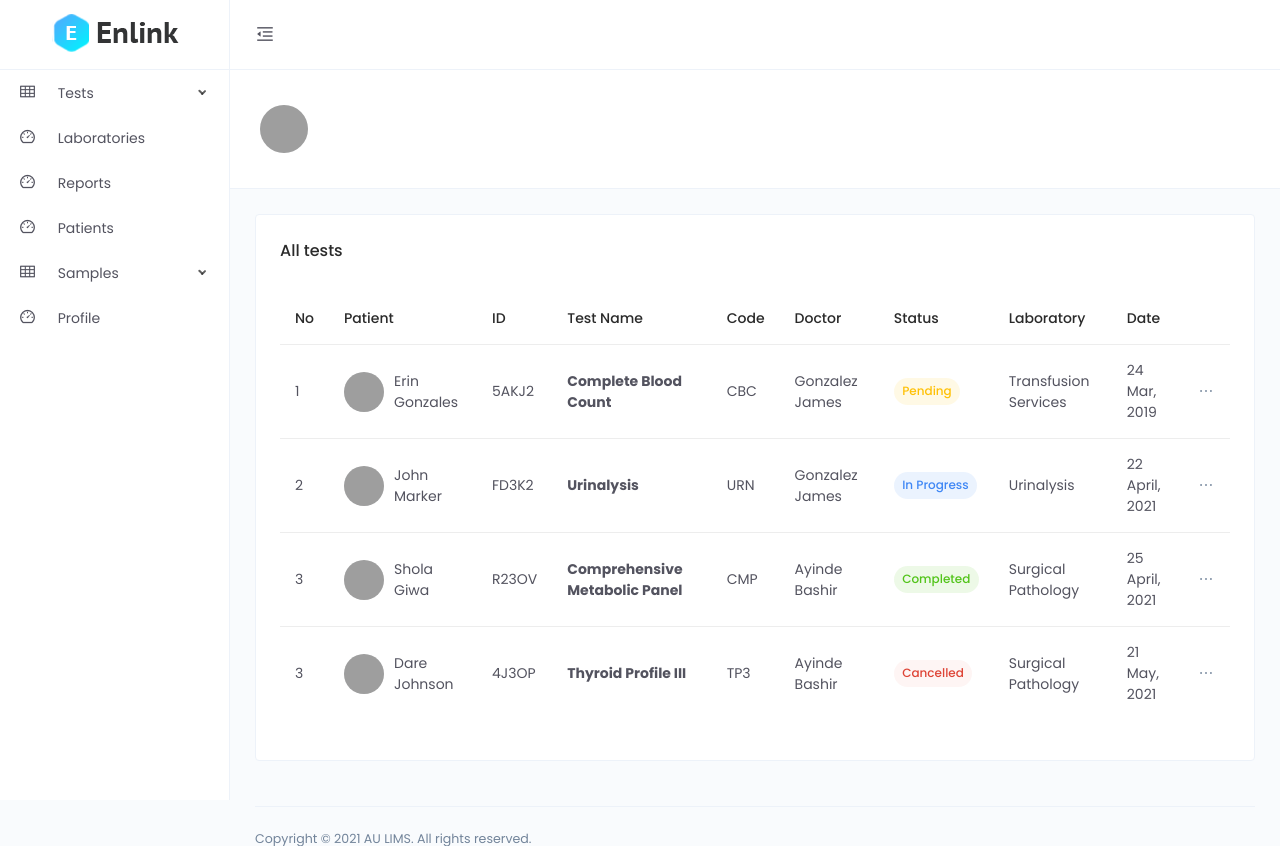
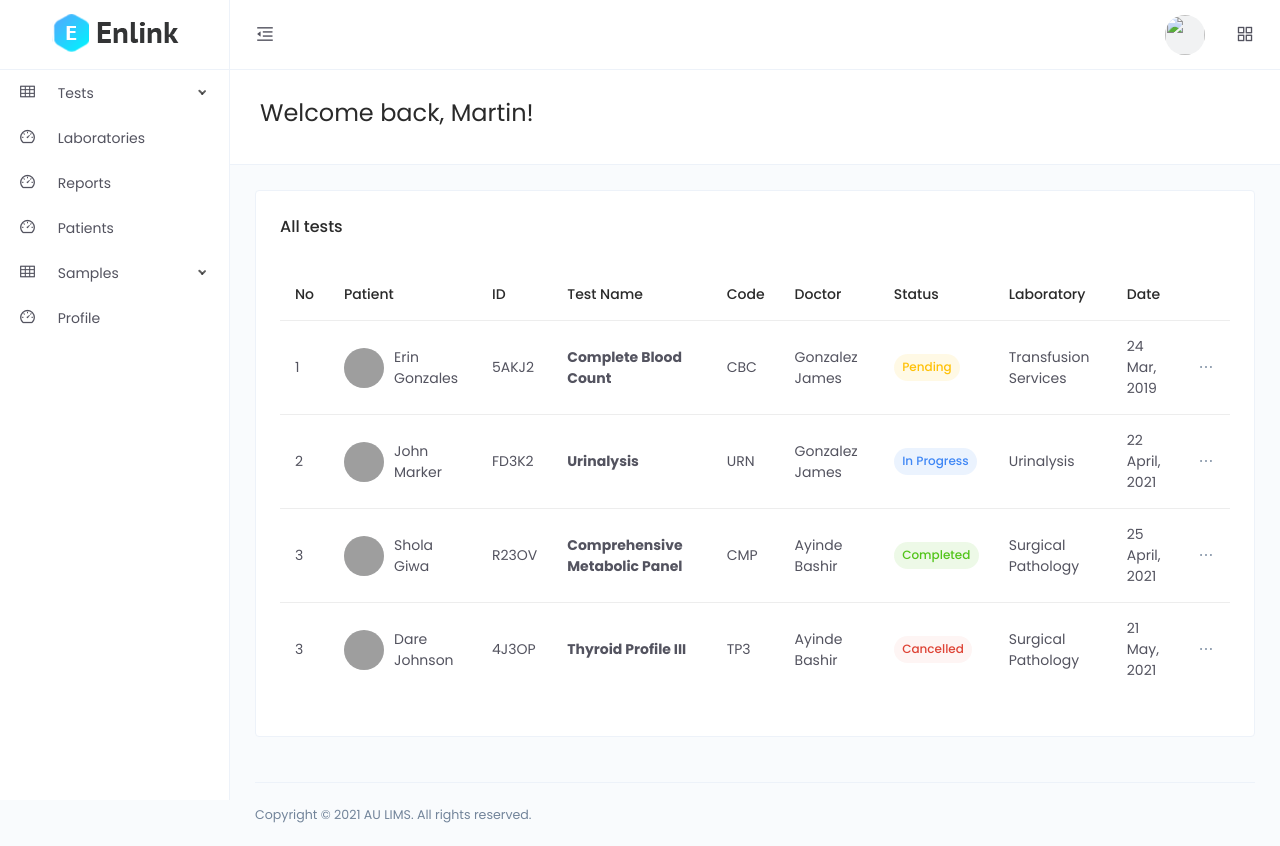
Before and after one commit to Kolaposki/LIMS, a Django app: page /tests/ in a window 1280 px wide. Shown: the top 846 px of the page. After the commit the page ends 823 px from the top, so only its background shows below. Run offline with Django 3.2, Linux system fonts and the light colour scheme; a user stored in the database is signed in; data that the repository does not hold is empty; parts of the project's set-up code (start-up, migrations or seed data) failed here and were passed over; some libraries are stand-ins or nearby versions; grey boxes are pictures that could not be loaded.

Commit message:
:sparkles: :art: Redesign templates

```diff
--- a/templates/base.html
+++ b/templates/base.html
@@ -36,42 +36,26 @@
 
             <!-- Content Wrapper START -->
             <div class="main-content">
+
+                {#                {% load lab_extras %}#}
+
+                {#                {% if request.get_full_path|remove_url == 'new-test' %}#}
+
                 <div class="page-header no-gutters">
-                    <div class="d-md-flex align-items-md-center justify-content-between">
-                        <div class="media m-v-10 align-items-center">
-                            <div class="avatar avatar-image avatar-lg">
-                                <img src="{% static 'images/avatars/thumb-3.jpg' %}" alt="">
-                            </div>
-                            <div class="media-body m-l-15">
-                                {% if logged_user_profile %}
-
-                                    <h4 class="m-b-0">Welcome back, {{ logged_user_profile.full_name }}!</h4>
-                                    {% if logged_user_profile.user_role == 'officer' %}
-                                        <span class="text-gray">Examination Officer</span>
-                                        <span class="ml-2 mr-1 text-gray">•</span>
-                                        <span class="ml-1 text-gray">{{ logged_user_profile.department }}</span>
-
-                                    {% else %}
-                                        <span class="text-gray">Senator</span>
-
-                                    {% endif %}
-
-                                {% endif %}
-
-                            </div>
-                        </div>
-                        {#                        <div class="d-md-flex align-items-center d-none">#}
-                        {#                            <div class="media align-items-center m-r-40 m-v-5">#}
-                        {#                                <div class="font-size-27">#}
-                        {#                                    <i class="text-success  anticon anticon-appstore"></i>#}
-                        {#                                </div>#}
-                        {#                                <div class="d-flex align-items-center m-l-10">#}
-                        {#                                    <h2 class="m-b-0 m-r-5">21</h2>#}
-                        {#                                    <span class="text-gray">Uploaded Results</span>#}
-                        {#                                </div>#}
-                        {#                            </div>#}
-                        {#                        </div>#}
-                    </div>
+                    <h2 class="font-weight-normal">{% block page_title %}Welcome back, Martin!{% endblock page_title %}</h2>
+                    {#                    <div class="d-md-flex align-items-md-center justify-content-between">#}
+                    {##}
+                    {#                        <div class="media m-v-10 align-items-center">#}
+                    {#                            <div class="avatar avatar-image avatar-lg">#}
+                    {#                                <img src="{% static 'images/avatars/thumb-3.jpg' %}" alt="">#}
+                    {#                            </div>#}
+                    {#                            <div class="media-body m-l-15">#}
+                    {#                                <h4 class="m-b-0">{% block page_title %}Welcome back, Martin!{% endblock page_title %}</h4>#}
+                    {#                                <span class="text-gray">{% block page_subtitle %}Lab Technician{% endblock page_subtitle %}</span>#}
+                    {##}
+                    {#                            </div>#}
+                    {#                        </div>#}
+                    {#                    </div>#}
                 </div>
                 <!-- Content goes Here -->
 
--- a/templates/partials/_header.html
+++ b/templates/partials/_header.html
@@ -1,7 +1,26 @@
 {% load static %}
+<!--
+<div class="header">
+    <div class="logo logo-dark">
+        <a href="index.html">
+            <img src="{% static 'images/logo/logo.png' %}" alt="Logo">
+            <img class="logo-fold" src="{% static 'images/logo/logo-fold.png' %}" alt="Logo">
+        </a>
+    </div>
+    <div class="logo logo-white">
+        <a href="index.html">
+            <img src="{% static 'images/logo/logo-white.png' %}" alt="Logo">
+            <img class="logo-fold" src="{% static 'images/logo/logo-fold-white.png' %}" alt="Logo">
+        </a>
+    </div>
+
+</div>
+-->
 
 <div class="header">
     <div class="logo logo-dark">
+                    {#            TODO : dASHBOARD URL HERE #}
+
         <a href="index.html">
             <img src="{% static 'images/logo/logo.png' %}" alt="Logo">
             <img class="logo-fold" src="{% static 'images/logo/logo-fold.png' %}" alt="Logo">
@@ -26,6 +45,59 @@
                 </a>
             </li>
         </ul>
-
+        <ul class="nav-right">
+            <li class="dropdown dropdown-animated scale-left">
+                <div class="pointer" data-toggle="dropdown">
+                    <div class="avatar avatar-image  m-h-10 m-r-15">
+                        <img src="" alt="">
                     </div>
                 </div>
+                <div class="p-b-15 p-t-20 dropdown-menu pop-profile">
+                    <div class="p-h-20 p-b-15 m-b-10 border-bottom">
+                        <div class="d-flex m-r-50">
+                            <div class="avatar avatar-lg avatar-image">
+                                <img src="" alt="">
+                            </div>
+                            <div class="m-l-10">
+                                <p class="m-b-0 text-dark font-weight-semibold">Marshall Nichols</p>
+                                <p class="m-b-0 opacity-07">Lab Technician</p>
+                            </div>
+                        </div>
+                    </div>
+                    <a href="javascript:void(0);" class="dropdown-item d-block p-h-15 p-v-10">
+                        <div class="d-flex align-items-center justify-content-between">
+                            <div>
+                                <i class="anticon opacity-04 font-size-16 anticon-user"></i>
+                                <span class="m-l-10">Edit Profile</span>
+                            </div>
+                            <i class="anticon font-size-10 anticon-right"></i>
+                        </div>
+                    </a>
+                    <a href="javascript:void(0);" class="dropdown-item d-block p-h-15 p-v-10">
+                        <div class="d-flex align-items-center justify-content-between">
+                            <div>
+                                <i class="anticon opacity-04 font-size-16 anticon-lock"></i>
+                                <span class="m-l-10">Account Setting</span>
+                            </div>
+                            <i class="anticon font-size-10 anticon-right"></i>
+                        </div>
+                    </a>
+                    <a href="javascript:void(0);" class="dropdown-item d-block p-h-15 p-v-10">
+                        <div class="d-flex align-items-center justify-content-between">
+                            <div>
+                                <i class="anticon opacity-04 font-size-16 anticon-logout"></i>
+                                <span class="m-l-10">Logout</span>
+                            </div>
+                            <i class="anticon font-size-10 anticon-right"></i>
+                        </div>
+                    </a>
+                </div>
+            </li>
+            <li>
+                <a href="javascript:void(0);" data-toggle="modal" data-target="#quick-view">
+                    <i class="anticon anticon-appstore"></i>
+                </a>
+            </li>
+        </ul>
+    </div>
+</div>
--- a/templates/partials/_side_nav.html
+++ b/templates/partials/_side_nav.html
@@ -16,10 +16,10 @@
                 </a>
                 <ul class="dropdown-menu">
                     <li>
-                        <a href="#">All Tests</a>
+                        <a href="{% url 'all_tests' %}">All Tests</a>
                     </li>
                     <li>
-                        <a href="#">Create Test</a>
+                        <a href="{% url 'new_test' %}">New Test</a>
                     </li>
                     <li>
                         <a href="#">Test Requests</a>
```
Lines whose indentation alone changed are shown as unchanged.
